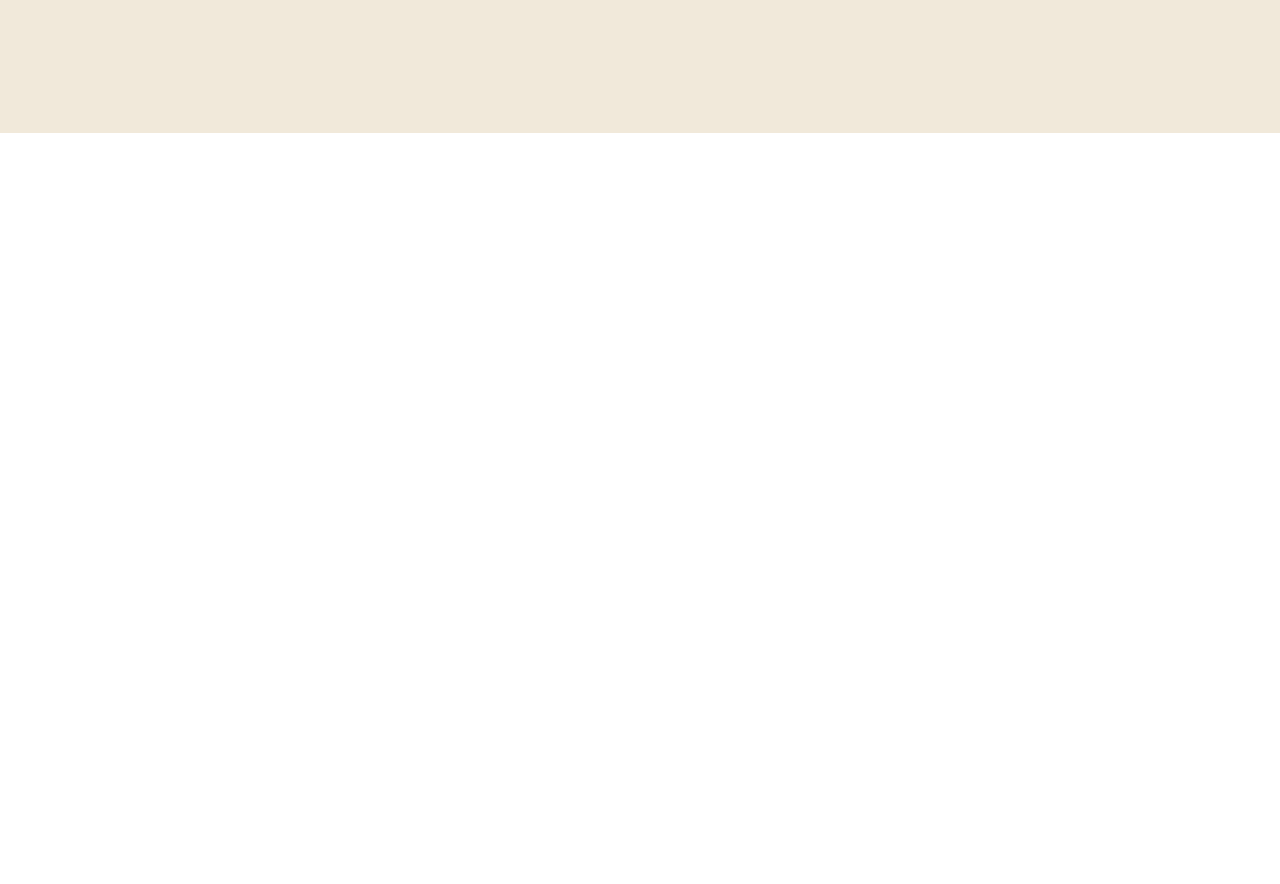
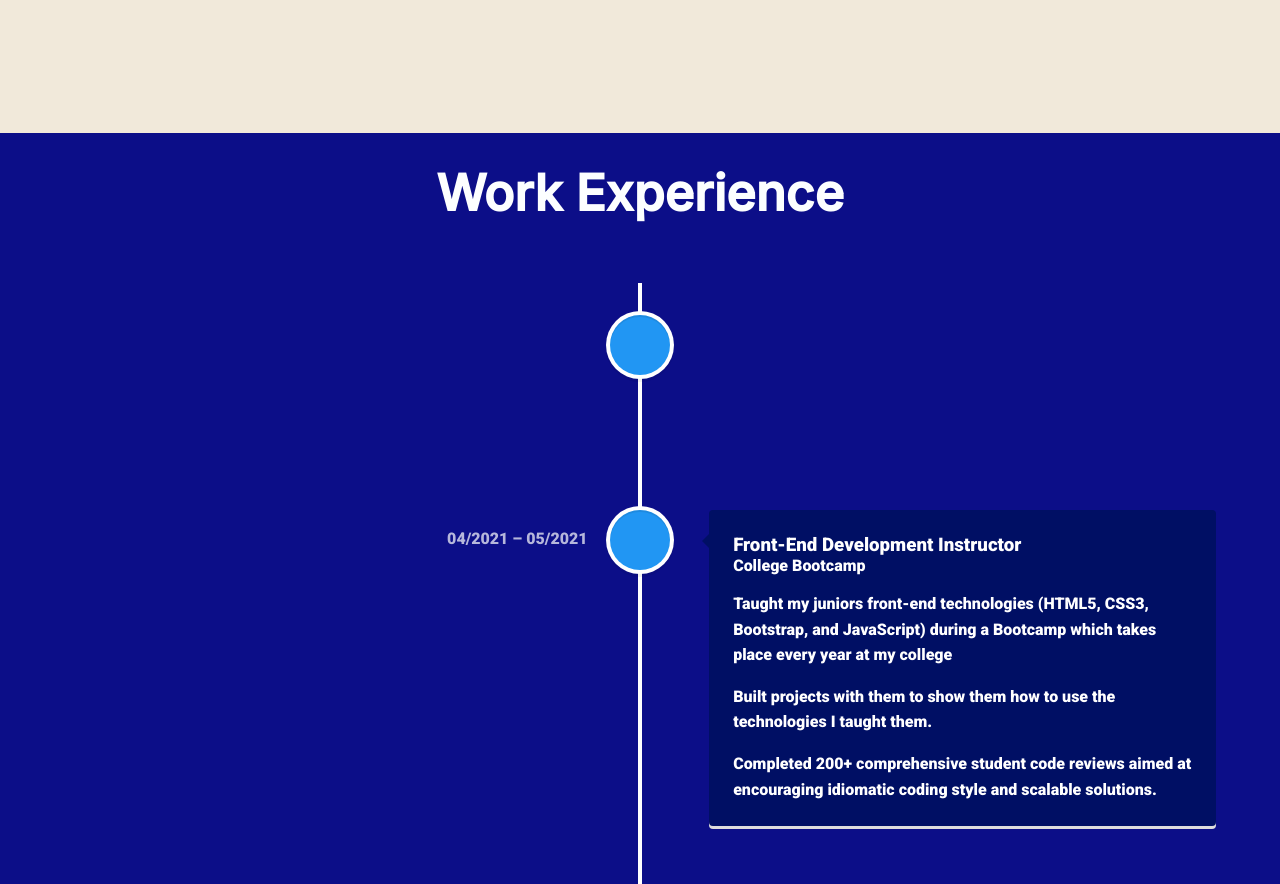
Before and after one commit to abrusu-collins/Portfolio, a React (Create React App) app: page / in a window 1280 px wide. Shown: the part 1860-2744 px from the top of the page. Before the commit the page ends 1993 px from the top, so only its background shows below. Built offline with nearby package versions, Linux system fonts and the light colour scheme.

Commit message:
Experience Done

```diff
--- a/package.json
+++ b/package.json
@@ -7,9 +7,12 @@
     "@testing-library/jest-dom": "^5.14.1",
     "@testing-library/react": "^13.0.0",
     "@testing-library/user-event": "^13.2.1",
+    "bootstrap": "^5.1.3",
     "react": "^18.1.0",
+    "react-bootstrap": "^2.4.0",
     "react-dom": "^18.1.0",
     "react-scripts": "5.0.1",
+    "react-vertical-timeline-component": "^3.5.2",
     "web-vitals": "^2.1.0"
   },
   "scripts": {
--- a/src/App.js
+++ b/src/App.js
@@ -2,6 +2,7 @@ import Navbar from "./components/Navbar";
 import Hero from "./components/Hero";
 import Skills from "./components/Skills";
 import Projects from "./components/Projects";
+import Experience from "./components/Experience";
 
 function App() {
   return (
@@ -10,6 +11,7 @@ function App() {
     <Hero/>
     <Skills/>
     <Projects/>
+    <Experience/>
     </>
   );
 }
--- a/src/components/Experience.jsx
+++ b/src/components/Experience.jsx
@@ -1,8 +1,96 @@
+import { VerticalTimeline, VerticalTimelineElement }  from 'react-vertical-timeline-component';
+import 'react-vertical-timeline-component/style.min.css';
+import "../styles/experience.css"
 function Experience() {
     return (
 
 
-        <div className="experience"></div>
+        <div className="experience">
+
+            <h1>Work Experience</h1>
+
+
+
+<VerticalTimeline >
+
+
+<VerticalTimelineElement
+    className="vertical-timeline-element--work"
+    contentStyle={{ background: '#000F64', color: '#fff' }}
+    contentArrowStyle={{ borderRight: '7px solid  #000F64' }}
+    date="06/2022-present"
+    iconStyle={{ background: 'rgb(33, 150, 243)', color: '#fff' }}
+    // icon={<WorkIcon />}
+  >
+    <h3 className="vertical-timeline-element-title"> Front-End Developer</h3>
+    <h4 className="vertical-timeline-element-subtitle">Jejelly</h4>
+    <p>
+   Just Started
+    </p>
+
+  </VerticalTimelineElement>
+
+  <VerticalTimelineElement
+    className="vertical-timeline-element--work"
+    contentStyle={{ background: '#000F64', color: '#fff' }}
+    contentArrowStyle={{ borderRight: '7px solid  #000F64' }}
+    date="04/2021 – 05/2021"
+    iconStyle={{ background: 'rgb(33, 150, 243)', color: '#fff' }}
+    // icon={<WorkIcon />}
+  >
+    <h3 className="vertical-timeline-element-title">Front-End Development Instructor</h3>
+    <h4 className="vertical-timeline-element-subtitle">College Bootcamp</h4>
+    <p>
+Taught my juniors front-end technologies (HTML5, CSS3, Bootstrap, and JavaScript) during a Bootcamp
+which takes place every year at my college
+    </p>
+    <p>Built projects with them to show them how to use the technologies I taught them.</p>
+    <p> Completed 200+ comprehensive student code reviews aimed at encouraging idiomatic coding style and
+scalable solutions.</p>
+  </VerticalTimelineElement>
+  <VerticalTimelineElement
+    className="vertical-timeline-element--work"
+    contentStyle={{ background: '#000F64', color: '#fff' }}
+    contentArrowStyle={{ borderRight: '7px solid  #000F64' }}
+    date="09/2020 – Present"
+    iconStyle={{ background: 'rgb(33, 150, 243)', color: '#fff' }}
+    // icon={<WorkIcon />}
+  >
+    <h3 className="vertical-timeline-element-title">Freelance Front-End Developer</h3>
+    <h4 className="vertical-timeline-element-subtitle">Remote</h4>
+    <p>
+    Developed websites for small businesses and individuals to help their works to be online.
+
+    </p>
+    <p> This is a link to the most recent site I developed and hosted for a graphic designer, this helped people find
+his works and order designs from him through the website. After launching the website, he went from
+getting less than 10 orders a week to getting 25+ orders a week.</p>
+
+  </VerticalTimelineElement>
+  <VerticalTimelineElement
+    className="vertical-timeline-element--work"
+    contentStyle={{ background: '#000F64', color: '#fff' }}
+    contentArrowStyle={{ borderRight: '7px solid  #000F64' }}
+    date="06/2020 – 12/2020"
+    iconStyle={{ background: 'rgb(33, 150, 243)', color: '#fff' }}
+    // icon={<WorkIcon />}
+  >
+    <h3 className="vertical-timeline-element-title"> Front-End Developer Intern </h3>
+    <h4 className="vertical-timeline-element-subtitle">Hypacart</h4>
+    <p>
+    Redesigned and Implemented a User Interface for the company’s website with the team, The new website’s
+performance was way better than the first one and we also recorded an increase in sales per week after
+launching
+    </p>
+
+  </VerticalTimelineElement>
+
+
+
+
+
+</VerticalTimeline>
+        </div>
      );
 }
 
--- /dev/null
+++ b/src/styles/experience.css
@@ -0,0 +1,18 @@
+@import url("https://fonts.googleapis.com/css2?family=Inter:wght@500&display=swap");
+@import url('https://fonts.googleapis.com/css2?family=Roboto:wght@900&display=swap');
+*{font-family: 'Roboto', sans-serif;}
+.experience{
+    /* height:130vh; */
+    background-color: #0c0e88;
+}
+
+.experience h1{
+    font-family: "Inter", sans-serif;
+    color:#fcfeff;
+    text-align: center;
+    padding:30px;
+    margin-bottom: 30px;
+    font-size: 50px;
+
+    /* background-color:#0f256e; */
+}
```
Also changed, not shown: 2 other files (tests, documents, lock files or other folders).
